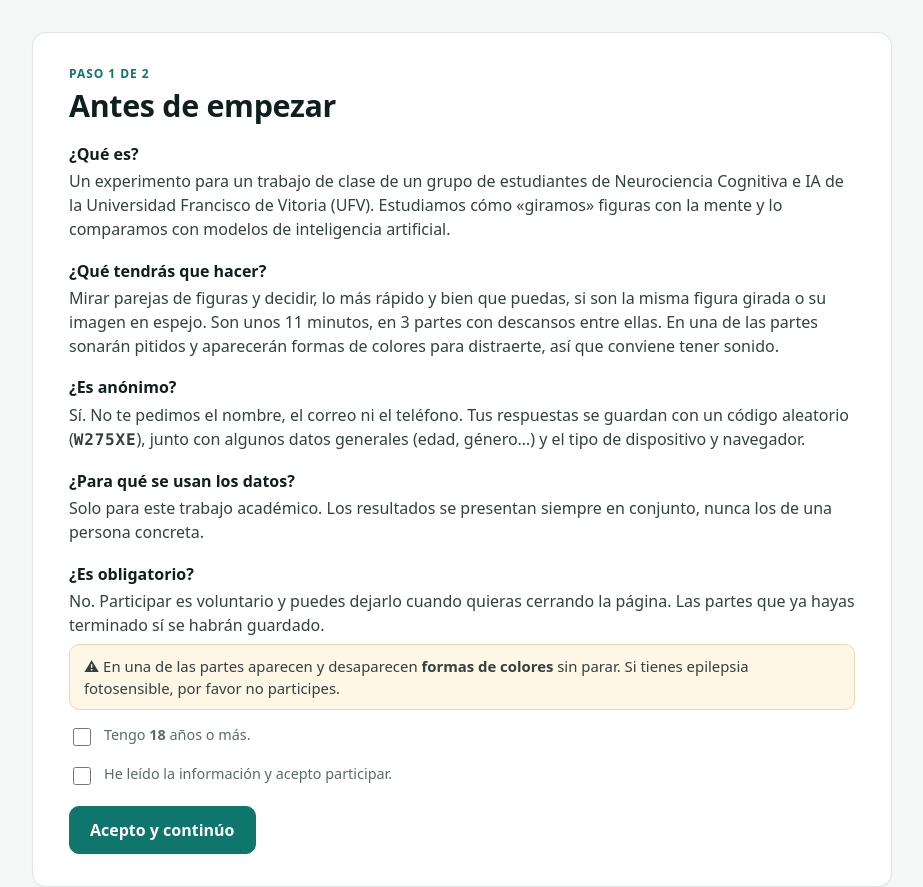
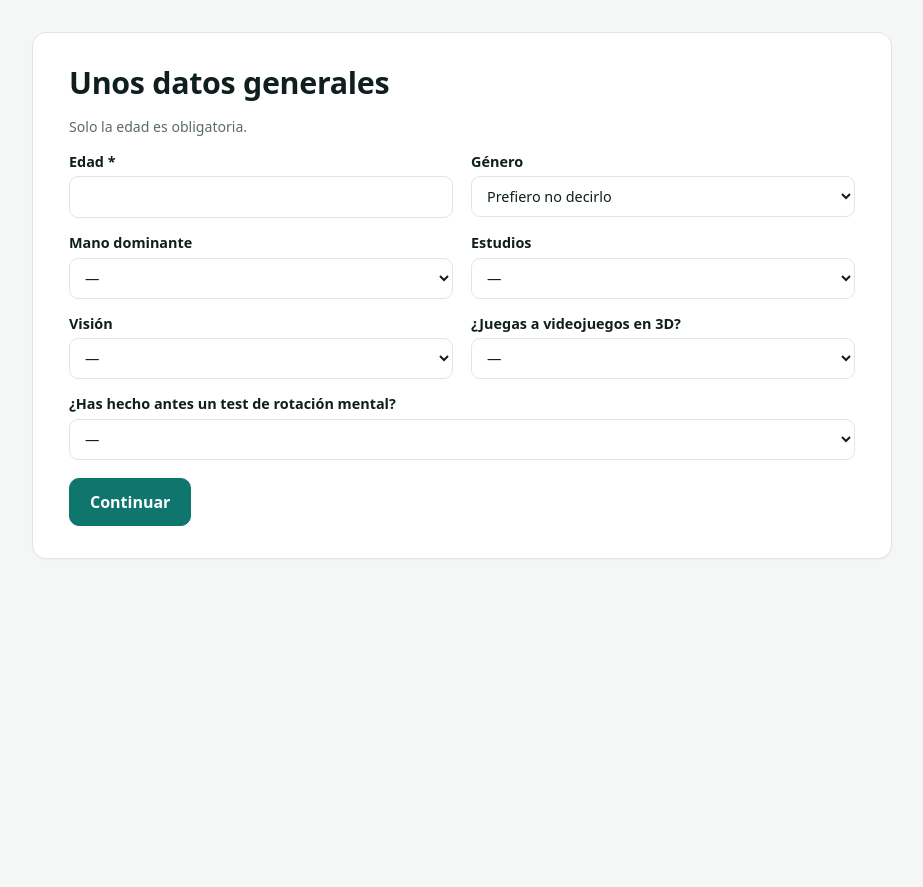
Before and after one commit to Feduchyy/rotacion-mental, a plain HTML site: page participar.html in a window 1280 px wide. Both pictures are taken after a click on the button "Empezar". Shown: the whole page, without its empty margins (178-1101 px from the left). After the commit the page ends 832 px from the top, so only its background shows below. Drawn offline with Linux system fonts and the light colour scheme.

Commit message:
Quitar consentimiento y avisos (test para conocidos)

```diff
--- a/js/laboratorio.js
+++ b/js/laboratorio.js
@@ -206,7 +206,6 @@
     pendiente = op;
     $('form-participante').reset();
     $('d-etiqueta').textContent = `Participante ${op.codigo}` + (op.ajustes ? ' · demostración' : '');
-    $('d-aviso-visual').hidden = !op.plan.some(k => MR.usaImagen(k));
     MR.Motor.mostrar('p-datos');
   }
   $('btn-volver-panel').addEventListener('click', () => { pendiente = null; volverAlPanel(); });
--- a/js/online.js
+++ b/js/online.js
@@ -1,7 +1,7 @@
 /* =====================================================================
  *  VERSIÓN ONLINE (participar.html) para compartir por WhatsApp
  * ---------------------------------------------------------------------
- *  bienvenida → información y consentimiento → datos generales →
+ *  bienvenida → datos generales →
  *  test normal, test con distracción y control 2D, EN UN ORDEN AL AZAR
  *  (uno de los 6 posibles; se guarda en orden_bloques) → cuestionario
  *  final → resultados y envío.
@@ -65,31 +65,10 @@
       ? `Ya has hecho el test en este dispositivo (código <span class="codigo">${esc(previo.codigo)}</span>). ¡Gracias! Si <b>otra persona</b> quiere hacerlo en este mismo dispositivo, puede pulsar «Empezar».`
       : 'Parece que empezaste el test y no lo terminaste. Puedes volver a empezar desde el principio.';
   }
-  $('btn-bienvenida').onclick = () => MR.Motor.mostrar('p-consentimiento');
-
-  /* ---------- información y consentimiento ---------- */
-  $('c-edad-min').textContent = O.edadMinima;
-  $('info-legal').innerHTML = `
-    <h2>¿Qué es?</h2>
-    <p>Un experimento para un trabajo de clase de ${esc(O.responsables)}. Estudiamos cómo «giramos» figuras con la mente y lo comparamos con modelos de inteligencia artificial.</p>
-    <h2>¿Qué tendrás que hacer?</h2>
-    <p>Mirar parejas de figuras y decidir, lo más rápido y bien que puedas, si son la misma figura girada o su imagen en espejo. Son unos ${minutos} minutos${plan.length > 1 ? `, en ${plan.length} partes con descansos entre ellas` : ''}.${hay('sonido') ? ' En una de las partes sonarán pitidos y aparecerán formas de colores para distraerte, así que conviene tener sonido.' : ''}</p>
-    <h2>¿Es anónimo?</h2>
-    <p>Sí. No te pedimos el nombre, el correo ni el teléfono. Tus respuestas se guardan con un código aleatorio (<span class="codigo">${codigo}</span>), junto con algunos datos generales (edad, género…) y el tipo de dispositivo y navegador.</p>
-    <h2>¿Para qué se usan los datos?</h2>
-    <p>Solo para este trabajo académico. Los resultados se presentan siempre en conjunto, nunca los de una persona concreta.</p>
-    <h2>¿Es obligatorio?</h2>
-    <p>No. Participar es voluntario y puedes dejarlo cuando quieras cerrando la página. Las partes que ya hayas terminado sí se habrán guardado.${O.contacto ? ` Si quieres que las borremos, escribe a <a href="mailto:${esc(O.contacto)}">${esc(O.contacto)}</a> indicando tu código.` : ''}</p>
-    ${hay('imagen') ? '<p class="aviso">⚠ En una de las partes aparecen y desaparecen <b>formas de colores</b> sin parar. Si tienes epilepsia fotosensible, por favor no participes.</p>' : ''}`;
-  $('form-consentimiento').onsubmit = (ev) => { ev.preventDefault(); MR.Motor.mostrar('p-datos'); };
+  $('btn-bienvenida').onclick = () => MR.Motor.mostrar('p-datos');
 
   /* ---------- datos generales ---------- */
   const edad = $('f-edad');
-  edad.min = O.edadMinima;
-  edad.addEventListener('input', () => {
-    const v = parseInt(edad.value, 10);
-    edad.setCustomValidity(v && v < O.edadMinima ? `Para participar hay que tener ${O.edadMinima} años o más.` : '');
-  });
   $('form-datos').onsubmit = (ev) => { ev.preventDefault(); empezar(); };
 
   /* ---------- sesión ---------- */
--- a/participar.html
+++ b/participar.html
@@ -34,34 +34,19 @@
     </div>
     <p class="aviso" id="b-aviso" hidden></p>
     <div class="fila-botones centro"><button type="button" class="btn principal grande" id="btn-bienvenida">Empezar</button></div>
-    <p class="nota">Es anónimo: no te pediremos el nombre, el correo ni el teléfono.</p>
   </div>
 </section>
 
-<!-- ============ 2. INFORMACIÓN Y CONSENTIMIENTO ============ -->
-<section id="p-consentimiento" class="pantalla">
-  <div class="tarjeta">
-    <p class="etiqueta">Paso 1 de 2</p>
-    <h1>Antes de empezar</h1>
-    <div class="info-legal" id="info-legal"></div>
-    <form id="form-consentimiento">
-      <label class="check"><input type="checkbox" id="c-edad" required><span>Tengo <b id="c-edad-min">18</b> años o más.</span></label>
-      <label class="check"><input type="checkbox" id="c-acepto" required><span>He leído la información y acepto participar.</span></label>
-      <div class="fila-botones"><button class="btn principal" type="submit">Acepto y continúo</button></div>
-    </form>
-  </div>
-</section>
 
 <!-- ============ 3. DATOS GENERALES ============ -->
 <section id="p-datos" class="pantalla">
   <div class="tarjeta">
-    <p class="etiqueta">Paso 2 de 2</p>
     <h1>Unos datos generales</h1>
-    <p class="nota">Nos sirven para describir a quién ha participado. Solo la edad es obligatoria.</p>
+    <p class="nota">Solo la edad es obligatoria.</p>
     <form id="form-datos" autocomplete="off">
       <div class="rejilla">
         <label>Edad *
-          <input id="f-edad" type="number" min="18" max="99" required inputmode="numeric">
+          <input id="f-edad" type="number" min="10" max="99" required inputmode="numeric">
         </label>
         <label>Género
           <select id="f-genero">
```
Also changed, not shown: index.html (+0 -5 lines), 1 other file.
